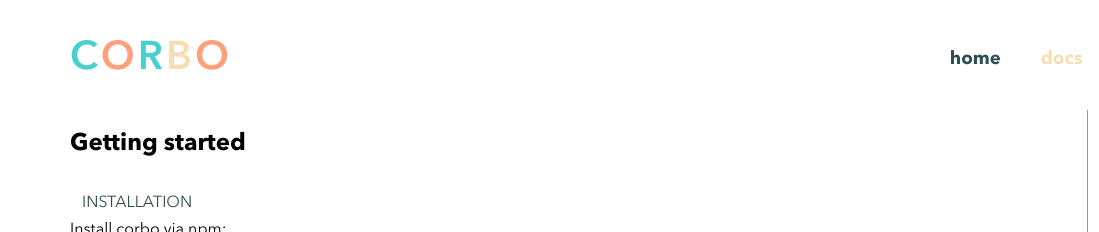
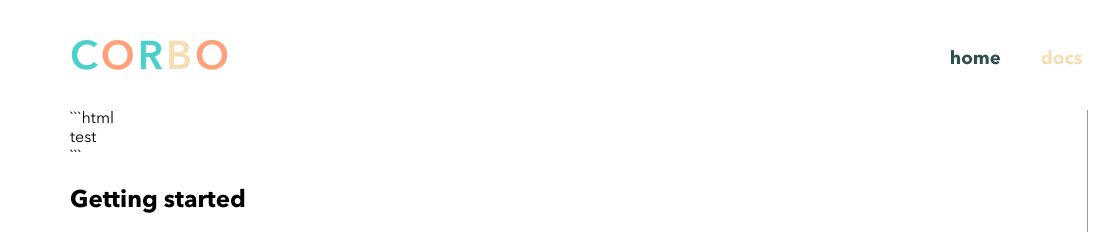
Before and after one commit to WaldoJeffers/corbo, a website: page docs/docs.html in a window 1280 px wide. Shown: the top 232 px of the page, 0-1099 px from the left. Drawn offline with Linux system fonts and the light colour scheme.

Commit message:
Test Markdown features

````diff
--- a/docs/docs.html
+++ b/docs/docs.html
@@ -22,6 +22,9 @@
       </header>
       <div class="flex-row flex-nowrap">
         <div class="flex-item">
+          ```html
+          <div>test</div>
+          ```
           <h2 id="getting_started">Getting started</h2>
           <h3 id="getting_started-installation">Installation</h2>
           Install corbo via npm:
````
